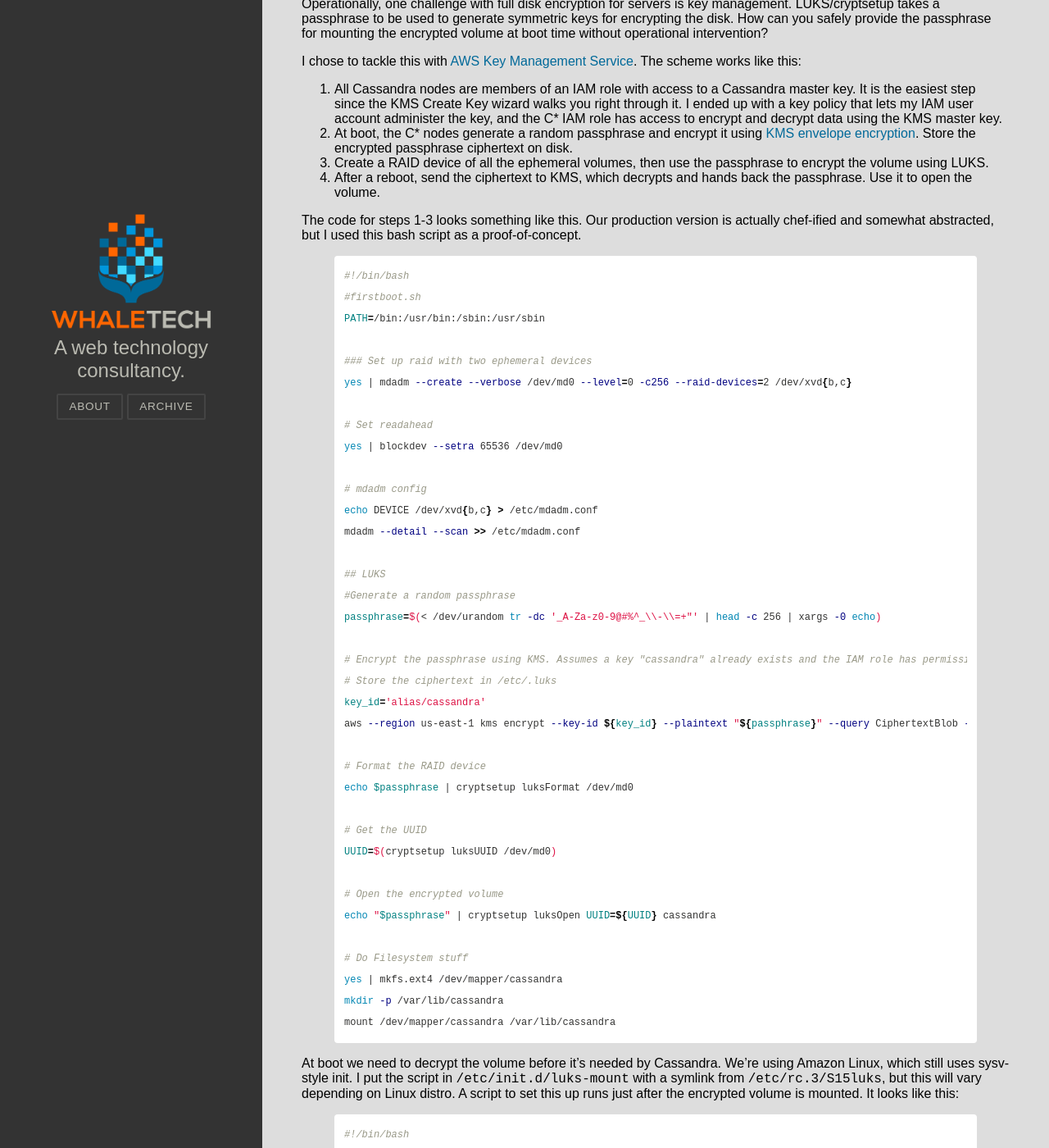
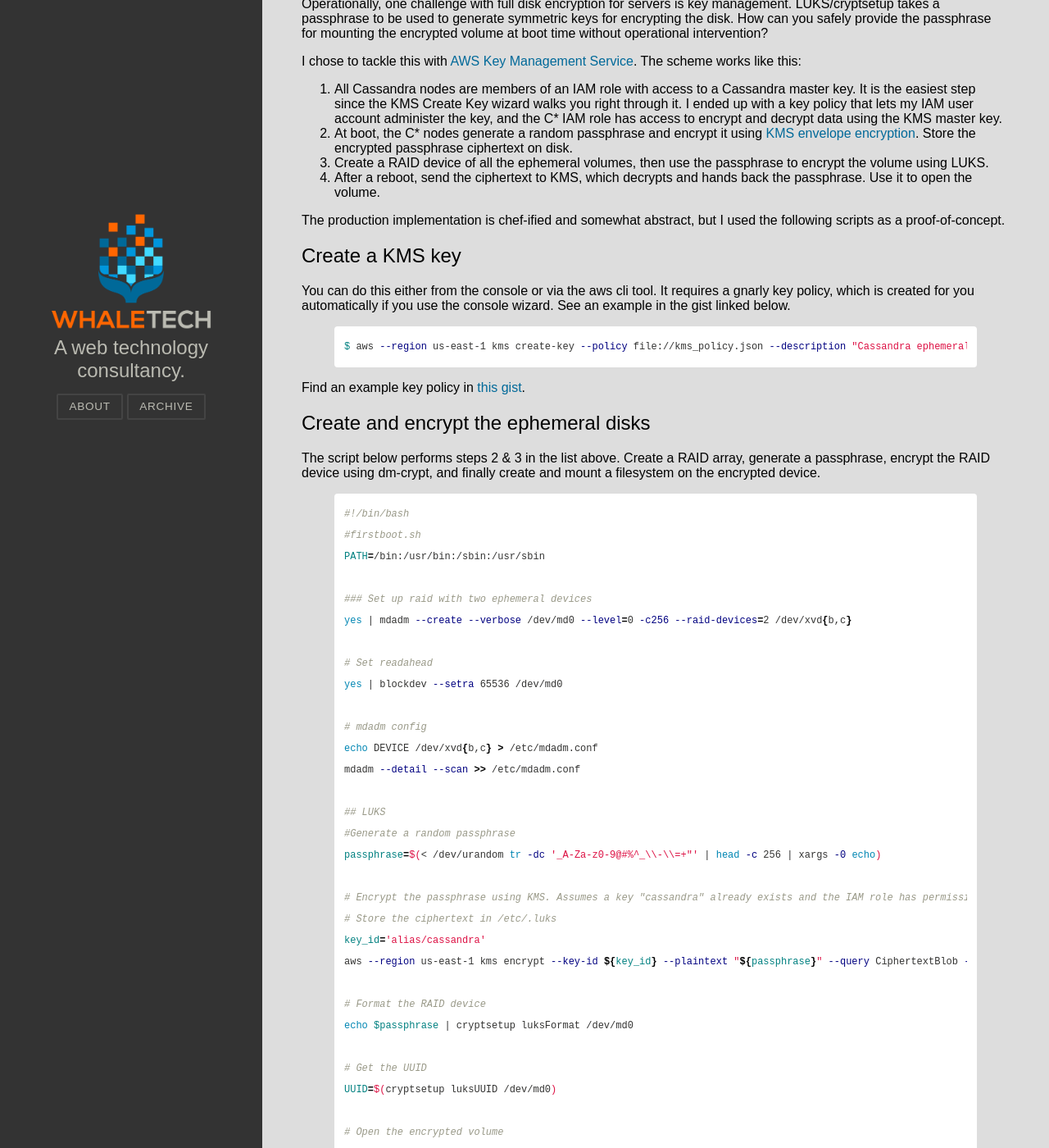
Before and after one commit to bwhaley/whaletech.co, a Jekyll site: the page built from _posts/2016-04-07-encryption-ephemeral-volumes-with-kms.md, in a window 1280 px wide and 1400 px high, scrolled down 348 px. Shown: the whole window at 82% size. Built offline with Jekyll 4.4.1, drawn with Linux system fonts in a browser that asks for light colours; comment, search, counter and statistics services are not loaded; some of the changed text lies outside the part shown.

Commit message:
Add cache invalidation to the publish script. Add gist support

````diff
--- a/Gemfile
+++ b/Gemfile
@@ -7,3 +7,4 @@
 gem 'redcarpet'
 gem 'listen'
 gem 'jekyll-tagging'
+gem 'jekyll-gist'
--- a/_config.yml
+++ b/_config.yml
@@ -15,3 +15,6 @@
 
 
 google_analytics: yes
+
+gems:
+  - jekyll-gist
--- a/_posts/2016-04-07-encryption-ephemeral-volumes-with-kms.md
+++ b/_posts/2016-04-07-encryption-ephemeral-volumes-with-kms.md
@@ -20,7 +20,19 @@
 3. Create a RAID device of all the ephemeral volumes, then use the passphrase to encrypt the volume using LUKS.
 4. After a reboot, send the ciphertext to KMS, which decrypts and hands back the passphrase. Use it to open the volume.
 
-The code for steps 1-3 looks something like this. Our production version is actually chef-ified and somewhat abstracted, but I used this bash script as a proof-of-concept.
+The production implementation is chef-ified and somewhat abstract, but I used the following scripts as a proof-of-concept.
+
+## Create a KMS key
+You can do this either from the console or via the aws cli tool. It requires a gnarly key policy, which is created for you automatically if you use the console wizard. See an example in the gist linked below.
+
+{% highlight bash %}
+$ aws --region us-east-1 kms create-key --policy file://kms_policy.json --description "Cassandra ephemeral disk encryption key"
+{% endhighlight %}
+
+Find an example key policy in [this gist](https://gist.github.com/bwhaley/050d342ffc1f7c67acd58357389f9dda#file-kms_policy-json).
+
+## Create and encrypt the ephemeral disks
+The script below performs steps 2 & 3 in the list above. Create a RAID array, generate a passphrase, encrypt the RAID device using dm-crypt, and finally create and mount a filesystem on the encrypted device.
 
 {% highlight bash %}
 #!/bin/bash
@@ -55,12 +67,16 @@
 # Open the encrypted volume
 echo "$passphrase" | cryptsetup luksOpen UUID=${UUID} cassandra
 
+# the passphrase is no longer needed
+unset passphrase
+
 # Do Filesystem stuff
 yes | mkfs.ext4 /dev/mapper/cassandra
 mkdir -p /var/lib/cassandra
 mount /dev/mapper/cassandra /var/lib/cassandra
 {% endhighlight %}
 
+## Set up post-boot decryption
 At boot we need to decrypt the volume before it's needed by Cassandra. We're using Amazon Linux, which still uses sysv-style init. I put the script in `/etc/init.d/luks-mount` with a symlink from `/etc/rc.3/S15luks`, but this will vary depending on Linux distro. A script to set this up runs just after the encrypted volume is mounted. It looks like this:
 
 {% highlight bash %}
@@ -91,6 +107,7 @@
 ln -s /etc/init.d/luks-mount /etc/rc3.d/S15luks
 {% endhighlight %}
 
+## Make sure Amazon Linux can boot
 A final wrinkle cropped up when Amazon Linux would auto-discover the LUKS volume early in the boot process and would try to decrypt it. At a reboot, it would just prompt for a passphrase and hang indefinitely. The system log looked something like this:
 
 ```
````
Also changed, not shown: other parts of _posts/2016-04-07-encryption-ephemeral-volumes-with-kms.md (+1 -0 lines), _new_posts/2015-10-13-freelance-14-month-update.md (added, +12 -0 lines), _new_posts/gistexample.md (added, +2 -0 lines), Gemfile.lock, 2 other files.
